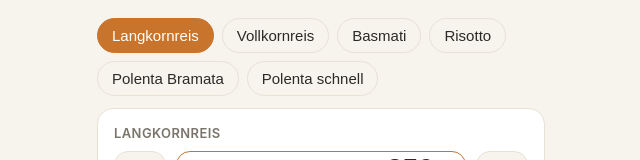
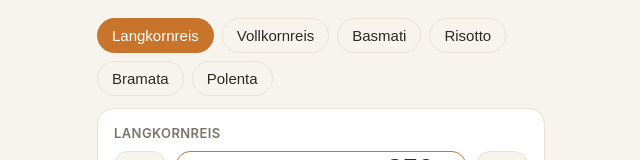
Before and after one commit to psc9/ChuchiRechner, a plain HTML site: page index.html in a window 1280 px wide. Shown: the top 160 px of the page, without its empty margins (319-959 px from the left). Drawn offline with Linux system fonts and the light colour scheme.

Commit message:
Version 2.3: Produkte heissen Bramata und Polenta
Co-Authored-By: Claude Opus 5.5 <noreply@anthropic.com>
Claude-Session: https://claude.ai/code/session_01H4CFe2wCCVoYeT5NtYUw22

```diff
--- a/index.html
+++ b/index.html
@@ -1,7 +1,7 @@
 <!DOCTYPE html>
 <html lang="de-CH">
 <head>
-<!-- ChuchiRechner · Version 2.2 · 16.11.2026 -->
+<!-- ChuchiRechner · Version 2.3 · 16.11.2026 -->
 <meta charset="utf-8">
 <meta name="viewport" content="width=device-width, initial-scale=1, viewport-fit=cover">
 <meta name="apple-mobile-web-app-capable" content="yes">
@@ -112,8 +112,8 @@
       packung: "gewaschen" },
     { id: "risotto",    name: "Risotto",         dl: 7,   zeit: "20 Min.", fluessig: "Bouillon",
       extra: { name: "Weisswein", dl: 2.5 }, notiz: "Bouillon nach und nach dazugiessen" },
-    { id: "bramata",    name: "Polenta Bramata", dl: 10,  zeit: "40 Min." },
-    { id: "maisgriess", name: "Polenta schnell", dl: 12,  zeit: "2 Min.",
+    { id: "bramata",    name: "Bramata",         dl: 10,  zeit: "40 Min." },
+    { id: "maisgriess", name: "Polenta",         dl: 12,  zeit: "2 Min.",
       notiz: "Oder halb Milch, halb Wasser" }
   ];
   let prod = PRODUKTE[0];
```
